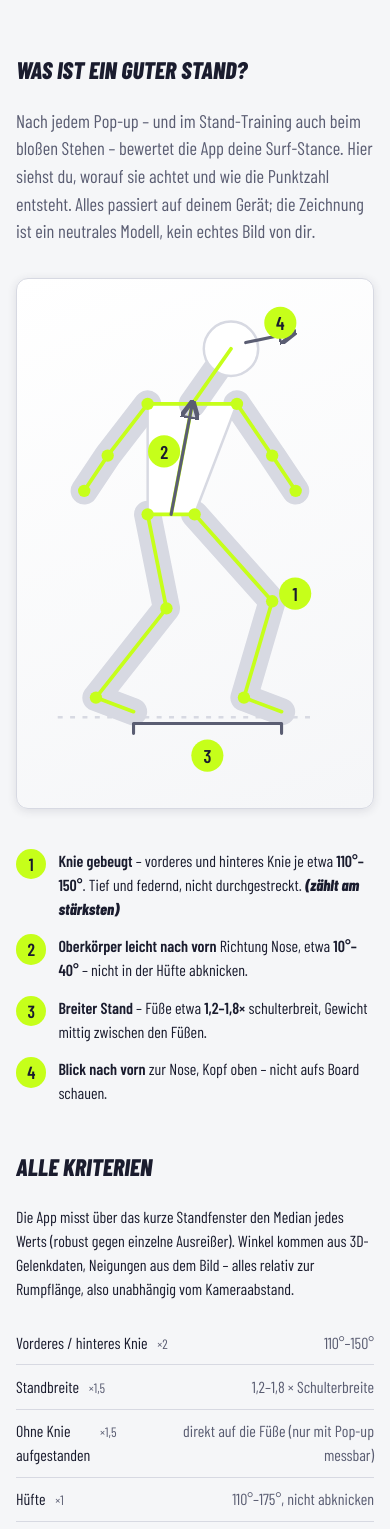
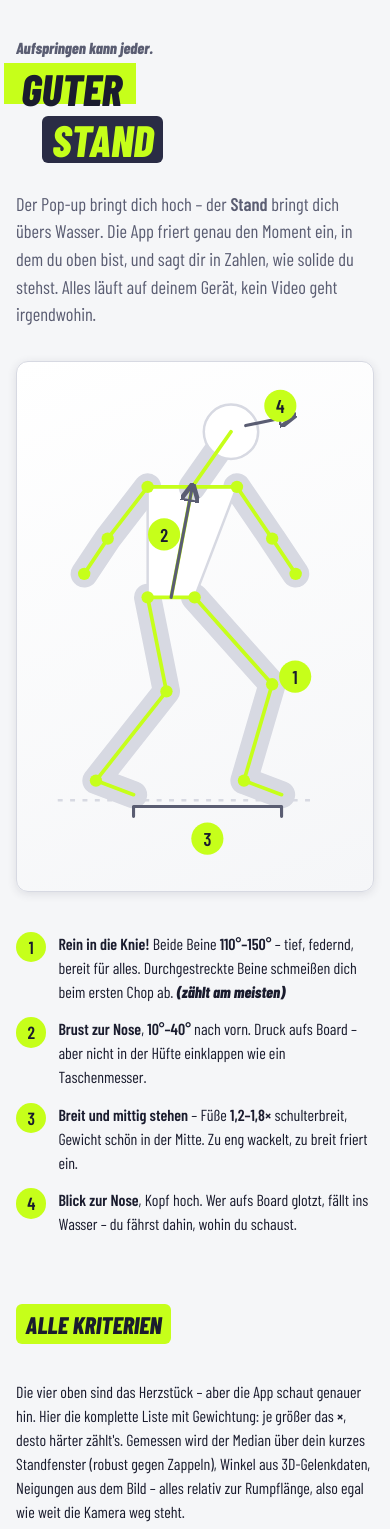
Before and after one commit to freegroup/surfpose, a website built with Vite: page guter-stand.html in a window 390 px wide. Shown: the top 1529 px of the page. Built offline with nearby package versions, Linux system fonts and the light colour scheme.

Commit message:
Give guide page the bold start-screen look + surfer voice
- Boxed stacked hero title (lime/navy boxes) mirroring the start screen
- Section headings as lime highlighter boxes
- Rewrite copy with surf energy while keeping every number accurate

```diff
--- a/guter-stand.html
+++ b/guter-stand.html
@@ -13,11 +13,15 @@
 
   <main>
     <article class="guide">
-      <h1>Was ist ein guter Stand?</h1>
+      <h1 class="guide-hero">
+        <span class="guide-hero__kicker">Aufspringen kann jeder.</span>
+        <span class="guide-hero__line guide-hero__line--a">Guter</span>
+        <span class="guide-hero__line guide-hero__line--b">Stand</span>
+      </h1>
       <p class="guide__lead">
-        Nach jedem Pop-up – und im Stand-Training auch beim bloßen Stehen – bewertet die App deine
-        Surf-Stance. Hier siehst du, worauf sie achtet und wie die Punktzahl entsteht. Alles passiert
-        auf deinem Gerät; die Zeichnung ist ein neutrales Modell, kein echtes Bild von dir.
+        Der Pop-up bringt dich hoch – der <strong>Stand</strong> bringt dich übers Wasser. Die App friert genau
+        den Moment ein, in dem du oben bist, und sagt dir in Zahlen, wie solide du stehst.
+        Alles läuft auf deinem Gerät, kein Video geht irgendwohin.
       </p>
 
       <figure class="guide-figure">
@@ -74,27 +78,31 @@
       <ol class="guide-points">
         <li>
           <span class="guide-points__num">1</span>
-          <span><strong>Knie gebeugt</strong> – vorderes und hinteres Knie je etwa <b>110°–150°</b>.
-          Tief und federnd, nicht durchgestreckt. <em>(zählt am stärksten)</em></span>
+          <span><strong>Rein in die Knie!</strong> Beide Beine <b>110°–150°</b> – tief, federnd, bereit für
+          alles. Durchgestreckte Beine schmeißen dich beim ersten Chop ab. <em>(zählt am meisten)</em></span>
         </li>
         <li>
           <span class="guide-points__num">2</span>
-          <span><strong>Oberkörper leicht nach vorn</strong> Richtung Nose, etwa <b>10°–40°</b> – nicht in der Hüfte abknicken.</span>
+          <span><strong>Brust zur Nose</strong>, <b>10°–40°</b> nach vorn. Druck aufs Board – aber nicht
+          in der Hüfte einklappen wie ein Taschenmesser.</span>
         </li>
         <li>
           <span class="guide-points__num">3</span>
-          <span><strong>Breiter Stand</strong> – Füße etwa <b>1,2–1,8×</b> schulterbreit, Gewicht mittig zwischen den Füßen.</span>
+          <span><strong>Breit und mittig stehen</strong> – Füße <b>1,2–1,8×</b> schulterbreit, Gewicht
+          schön in der Mitte. Zu eng wackelt, zu breit friert ein.</span>
         </li>
         <li>
           <span class="guide-points__num">4</span>
-          <span><strong>Blick nach vorn</strong> zur Nose, Kopf oben – nicht aufs Board schauen.</span>
+          <span><strong>Blick zur Nose</strong>, Kopf hoch. Wer aufs Board glotzt, fällt ins Wasser –
+          du fährst dahin, wohin du schaust.</span>
         </li>
       </ol>
 
       <h2>Alle Kriterien</h2>
-      <p>Die App misst über das kurze Standfenster den Median jedes Werts (robust gegen einzelne Ausreißer).
-         Winkel kommen aus 3D-Gelenkdaten, Neigungen aus dem Bild – alles relativ zur Rumpflänge, also
-         unabhängig vom Kameraabstand.</p>
+      <p>Die vier oben sind das Herzstück – aber die App schaut genauer hin. Hier die komplette Liste
+         mit Gewichtung: je größer das <b>×</b>, desto härter zählt's. Gemessen wird der Median über
+         dein kurzes Standfenster (robust gegen Zappeln), Winkel aus 3D-Gelenkdaten, Neigungen aus dem
+         Bild – alles relativ zur Rumpflänge, also egal wie weit die Kamera weg steht.</p>
       <dl class="guide-criteria">
         <div><dt>Vorderes / hinteres Knie <span class="guide-criteria__w">×2</span></dt><dd>110°–150°</dd></div>
         <div><dt>Standbreite <span class="guide-criteria__w">×1,5</span></dt><dd>1,2–1,8 × Schulterbreite</dd></div>
@@ -109,23 +117,24 @@
       </dl>
 
       <h2>Wie der Score entsteht</h2>
-      <p>Jedes Kriterium gibt <b>0–100 Punkte</b>: liegt der Wert im Zielbereich, gibt es 100; außerhalb
-         fällt die Punktzahl mit wachsendem Abstand bis auf 0. Der Gesamtscore ist der
-         <strong>gewichtete Durchschnitt</strong> aller messbaren Kriterien – gebeugte Knie und ein
-         breiter Stand (×2 bzw. ×1,5) zählen also mehr als die Kopfhaltung (×0,5). Kriterien, deren
-         Punkte wegen verdeckter Körperteile unsicher sind, bleiben „nicht bewertbar" und fließen nicht ein.</p>
-      <p class="guide__yeah">Im Stand-Training erscheint ab <b>80 Punkten</b> ein großes „Yeah!".</p>
+      <p>Jedes Kriterium bringt <b>0–100 Punkte</b>: triffst du den Zielbereich, volle Punktzahl – je
+         weiter weg, desto weniger. Unterm Strich steht der <strong>gewichtete Schnitt</strong> aller
+         messbaren Kriterien: tiefe Knie und ein breiter Stand (×2 bzw. ×1,5) ziehen härter als deine
+         Kopfhaltung (×0,5). Was die Kamera nicht sauber sieht, bleibt „nicht bewertbar" und zählt gar
+         nicht erst mit.</p>
+      <p class="guide__yeah">Ab <b>80 Punkten</b> knallt im Stand-Training ein fettes „Yeah!" über den Screen.</p>
 
       <h2>Deine 🎯 Referenz-Clips</h2>
-      <p>Standardmäßig vergleicht die App mit den eingebauten Startwerten. Markierst du in der
-         <a href="clips.html">Clip-Übersicht</a> gelungene Stände mit <b>🎯 Referenz</b>, lernt sie deinen Stil:</p>
+      <p>Serienmäßig vergleicht die App mit ihren eingebauten Startwerten. Aber du bist nicht Standard:
+         Markier deine besten Stände in der <a href="clips.html">Clip-Übersicht</a> mit
+         <b>🎯 Referenz</b> – und sie lernt deinen Style.</p>
       <ul>
-        <li>Erst <b>ab 3</b> Referenz-Clips ersetzen deine Werte die Startwerte.</li>
-        <li>Pro Kriterium wird ein neuer Zielbereich aus <b>Median ± Streuung</b> deiner Referenzen gebildet, Ausreißer fliegen raus.</li>
-        <li>Alles bleibt in <b>Leitplanken</b> geklemmt – ein versehentlich markierter Fehler kann „gut" nie beliebig verschieben.</li>
-        <li><b>🤙 Cool</b> markiert nur zum Behalten und ändert die Bewertung <b>nicht</b>.</li>
+        <li>Ab <b>3 Referenzen</b> übernehmen deine Werte das Steuer.</li>
+        <li>Pro Kriterium entsteht ein neuer Zielbereich aus <b>Median ± Streuung</b> – Ausreißer fliegen raus.</li>
+        <li>Alles bleibt in <b>Leitplanken</b>: ein aus Versehen markierter Faceplant macht Mist nie zum Maßstab.</li>
+        <li><b>🤙 Cool</b> ist nur zum Behalten und ändert an der Bewertung <b>nix</b>.</li>
       </ul>
-      <p>Die Ergebnis-Karte zeigt dir immer die Basis an – „Startwerte" oder „deine N Referenz-Clips".</p>
+      <p>Die Ergebnis-Karte verrät dir immer, womit sie vergleicht – „Startwerte" oder „deine N Referenz-Clips".</p>
     </article>
   </main>
 
--- a/public/themes/bright/guide.css
+++ b/public/themes/bright/guide.css
@@ -1,9 +1,43 @@
-.guide h1,
+.guide-hero,
 .guide h2 {
   font-family: var(--font-display);
   font-weight: 800;
   font-style: italic;
+}
+
+.guide-hero__kicker {
+  color: var(--color-text-muted);
+  font-weight: 600;
+}
+
+.guide-hero__line--a,
+.guide-hero__line--b,
+.guide h2 {
   text-transform: uppercase;
+}
+
+.guide-hero__line--a {
+  color: var(--color-on-accent);
+}
+
+.guide-hero__line--a::before {
+  background-color: var(--color-accent);
+}
+
+.guide-hero__line--b {
+  color: var(--color-accent);
+  border-radius: var(--radius-control);
+}
+
+.guide-hero__line--b::before {
+  background-color: var(--color-brand-block);
+  border-radius: var(--radius-control);
+}
+
+.guide h2 {
+  background-color: var(--color-accent);
+  color: var(--color-on-accent);
+  border-radius: var(--radius-control);
 }
 
 .guide__lead,
--- a/public/themes/dark/guide.css
+++ b/public/themes/dark/guide.css
@@ -1,9 +1,43 @@
-.guide h1,
+.guide-hero,
 .guide h2 {
   font-family: var(--font-display);
   font-weight: 800;
   font-style: italic;
+}
+
+.guide-hero__kicker {
+  color: var(--color-text-muted);
+  font-weight: 600;
+}
+
+.guide-hero__line--a,
+.guide-hero__line--b,
+.guide h2 {
   text-transform: uppercase;
+}
+
+.guide-hero__line--a {
+  color: var(--color-on-accent);
+}
+
+.guide-hero__line--a::before {
+  background-color: var(--color-accent);
+}
+
+.guide-hero__line--b {
+  color: var(--color-accent);
+  border-radius: var(--radius-control);
+}
+
+.guide-hero__line--b::before {
+  background-color: var(--color-brand-block);
+  border-radius: var(--radius-control);
+}
+
+.guide h2 {
+  background-color: var(--color-accent);
+  color: var(--color-on-accent);
+  border-radius: var(--radius-control);
 }
 
 .guide__lead,
--- a/src/components/guide/guide.css
+++ b/src/components/guide/guide.css
@@ -4,12 +4,58 @@
   padding-block: 2rem 3.5rem;
 }
 
+/* boxed hero title – same "out of the box" idea as the start screen */
+.guide-hero {
+  display: flex;
+  flex-direction: column;
+  align-items: flex-start;
+  gap: 0.12em;
+  margin: 0.5rem 0 1.75rem;
+  font-size: clamp(2.75rem, 11vw, 5.5rem);
+  line-height: 1;
+}
+
+.guide-hero__kicker {
+  margin-bottom: 0.35rem;
+  font-size: clamp(1rem, 3.5vw, 1.4rem);
+}
+
+.guide-hero__line {
+  position: relative;
+  z-index: 0;
+  display: inline-block;
+  padding: 0 0.12em;
+}
+
+.guide-hero__line--a::before,
+.guide-hero__line--b::before {
+  content: '';
+  position: absolute;
+  z-index: -1;
+}
+
+.guide-hero__line--a::before {
+  inset: -0.08em -0.2em 0.16em -0.28em;
+}
+
+.guide-hero__line--b {
+  padding: 0.04em 0.22em 0.02em;
+  margin-left: 0.6em;
+}
+
+.guide-hero__line--b::before {
+  inset: 0;
+}
+
 .guide__lead {
   font-size: 1.15rem;
 }
 
+/* section headings get a highlighter box */
 .guide h2 {
+  display: inline-block;
   margin-top: 2.75rem;
+  padding: 0.1em 0.4em 0.06em;
 }
 
 .guide__yeah {
```
